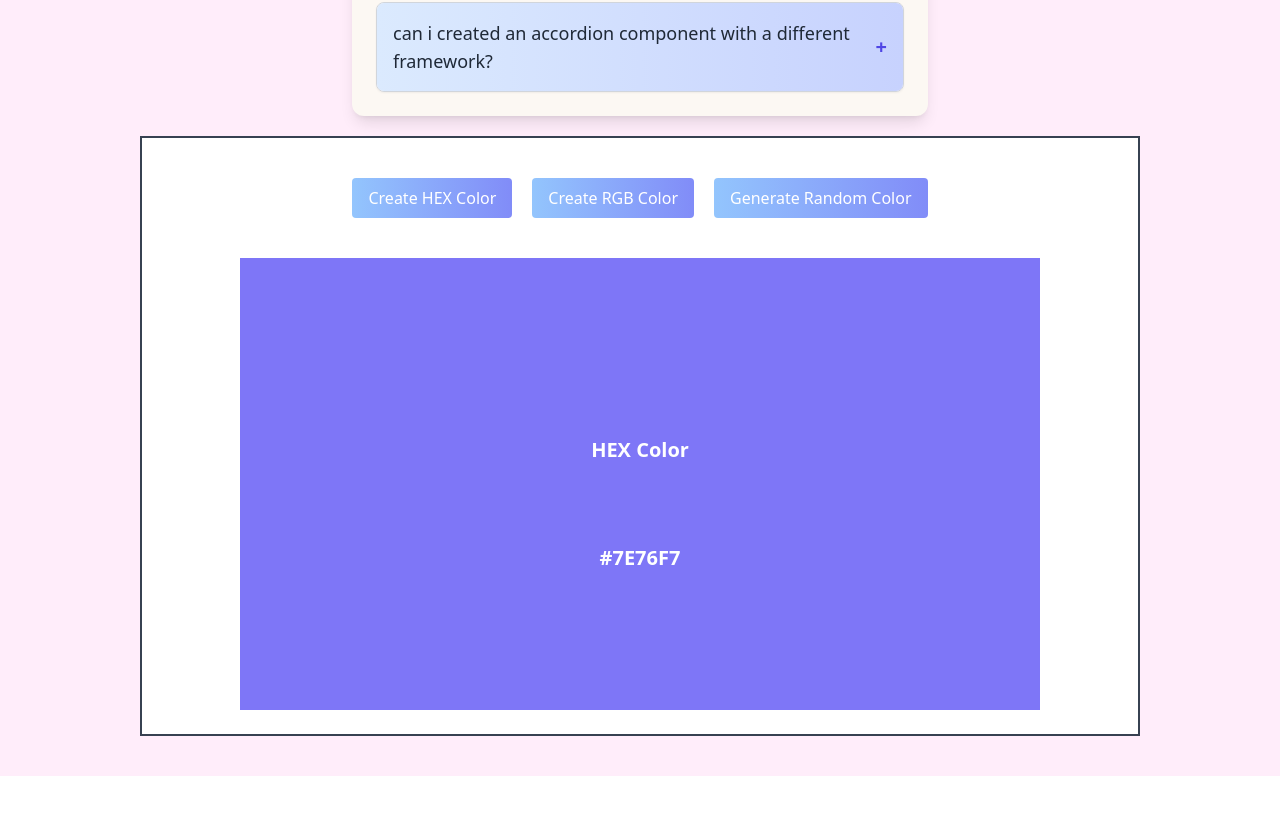
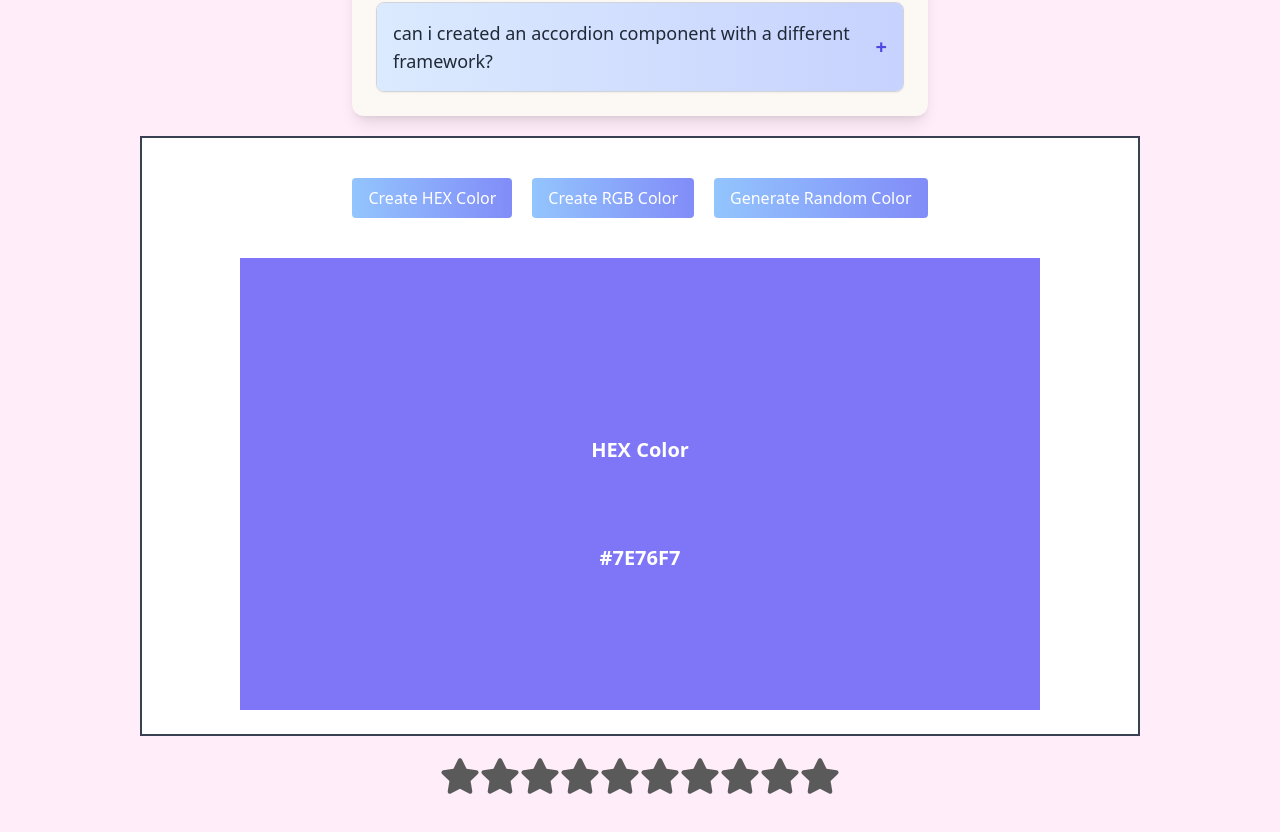
Before and after one commit to 10Vaibhav/React-Double-Decade, a React (Vite) app: page / in a window 1280 px wide. Shown: the part 360-1192 px from the top of the page. Before the commit the page ends 1136 px from the top, so only its background shows below. Built offline with nearby package versions, Linux system fonts and the light colour scheme; the HTML template or start-up script is replaced by a standard one.

Commit message:
Star Rating Component

```diff
--- a/package.json
+++ b/package.json
@@ -11,7 +11,8 @@
   },
   "dependencies": {
     "react": "^19.0.0",
-    "react-dom": "^19.0.0"
+    "react-dom": "^19.0.0",
+    "react-icons": "^5.5.0"
   },
   "devDependencies": {
     "@eslint/js": "^9.21.0",
--- a/src/App.jsx
+++ b/src/App.jsx
@@ -1,6 +1,7 @@
 import "./App.css";
 import Accordion from "./Components/Accordion.jsx";
 import RandomColor from "./Components/Random_Color.jsx";
+import StarRating from "./Components/StarRatingUpdater.jsx";
 
 function App() {
   return (
@@ -8,6 +9,7 @@
       {/* Accordion Component */}
       <Accordion/>
       <RandomColor/>
+      <StarRating noOfStars={10}/>
     </div>
   );
 }
--- /dev/null
+++ b/src/Components/StarRatingUpdater.jsx
@@ -0,0 +1,37 @@
+import { FaStar } from "react-icons/fa"
+import { useState } from "react";
+
+export default function StarRating({noOfStars = 5}){
+
+    const [rating, setRating] = useState(0);
+    const [hover, setHover] = useState(0);
+
+    function handleClick(getCurrentIndex){
+        setRating(getCurrentIndex);
+    }
+
+    function handleMouseEnter(getCurrentIndex){
+        setHover(getCurrentIndex);
+    }
+
+    function handleMouseLeave(){
+        setHover(rating);
+    }
+
+    return <div className="flex">
+        {
+            [...Array(noOfStars)].map((_,index)=> {
+                index +=1
+                return <FaStar
+                key={index}
+                onClick={()=> handleClick(index)}
+                onMouseMove={()=> handleMouseEnter(index)}
+                onMouseLeave={()=> handleMouseLeave()}
+                size={40}
+                color={index <= (hover || rating) ? "#ffc107" : "#5A5A5A"}
+                style={{ cursor: "pointer" }}
+                />
+            })
+        }
+    </div>
+}
```
Also changed, not shown: 1 other file (tests, documents, lock files or other folders).
